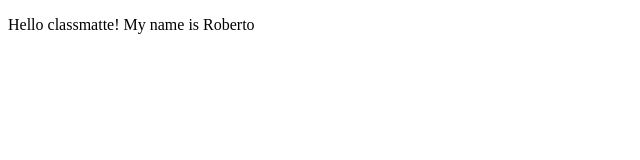
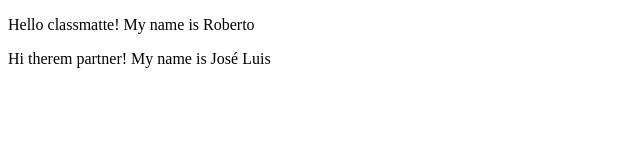
Before and after one commit to romemar/romemar_TeamWork, a plain HTML site: page index.html in a window 1280 px wide. Shown: the whole page, without its empty margins (0-640 px from the left). Drawn offline with Linux system fonts and the light colour scheme.

Commit message:
Modificado el index con mi saludo

```diff
--- a/index.html
+++ b/index.html
@@ -11,6 +11,8 @@
 <p>
 Hello classmatte! My name is Roberto
 </p>
-
+<p>
+Hi therem partner! My name is José Luis
+</p>
 </body>
 </html>
```
